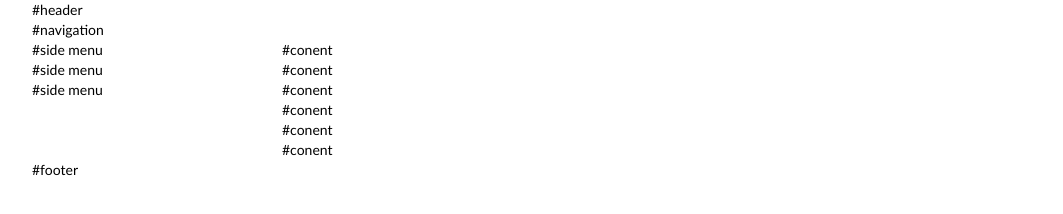
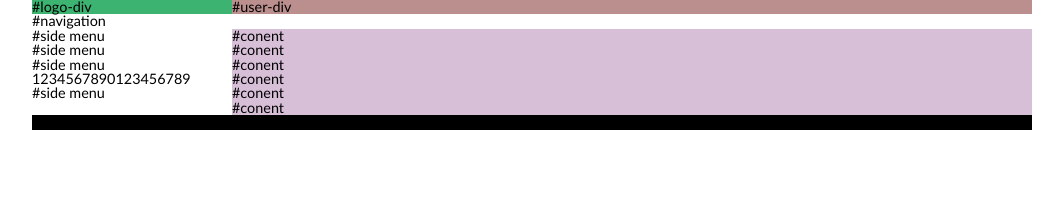
Before and after one commit to axxtros/webtemplate_1, a plain HTML site: page public_html/index.html in a window 1536 px wide. Shown: the whole page, without its empty margins (236-1299 px from the left). Drawn offline with Linux system fonts and the light colour scheme.

Commit message:
CSS változók bevezetése.

```diff
--- a/public_html/css/common.css
+++ b/public_html/css/common.css
@@ -2,3 +2,12 @@
     Created on : Aug 28, 2017, 9:23:25 AM
     Author     : fs
 */
+
+body {
+    font-family: "Trebuchet MS", "Lucida Grande", "Lucida Sans Unicode", "Lucida Sans", Tahoma, sans-serif;
+    font-size: 0.9em;
+    font-style: normal;
+    font-variant: normal;
+    font-weight: normal;
+    line-height: 1em;
+}
--- a/public_html/css/main-desktop.css
+++ b/public_html/css/main-desktop.css
@@ -10,37 +10,63 @@
 
 @media (min-width: 1281px) {
 
+    :root {
+        /* dev temp variables */
+        --header-logo-bg-color: mediumseagreen;
+        --header-user-bg-color: rosybrown;
+        --nav-bg-color: appworkspace;
+        --aside-bg-color: menu;
+        --main-bg-color: thistle;
+        --footer-bg-color: activecaption;
+
+        /* variables */
+        --left-side-width: 20%;
+        --content-side-width: 80%;
+    }
+
     body {
-        font-family: "Trebuchet MS", "Lucida Grande", "Lucida Sans Unicode", "Lucida Sans", Tahoma, sans-serif;
-        font-size: 14px;
-        font-style: normal;
-        font-variant: normal;
-        font-weight: 400;
-        line-height: 20px;
+        width: 1000px;
+        margin-left: auto;
+        margin-right: auto;
     }
 
     header {
 
     }
 
+    #header-logo-div {
+        background-color: var(--header-logo-bg-color);
+        float: left;
+        width: var(--left-side-width);
+    }
+
+    #header-user-div {
+        background-color: var(--header-user-bg-color);
+        float: right;
+        width: var(--content-side-width);
+    }
+
     nav {
-
+        background-color: var(--nav-bg-color);
     }
 
     aside {
+        background-color: var(--aside-bg-color);
         float: left;
-        width: 250px;
+        width: var(--left-side-width);
         height: auto;
     }
 
     main {
+        background-color: var(--main-bg-color);
         float: right;
-        width: 750px;
+        width: var(--content-side-width);
         display: block;
         height: auto;
     }
 
     footer {
+        background-color: var(--footer-bg-color);
         clear: both;
     }
 
--- a/public_html/css/reset.css
+++ b/public_html/css/reset.css
@@ -15,16 +15,13 @@ table, caption, tbody, tfoot, thead, tr, th, td,
 article, aside, canvas, details, figcaption, figure,
 footer, header, hgroup, menu, nav, section, summary,
 time, mark, audio, video {
-    margin:0;
-    padding:0;
-    border:0;
-    outline:0;
-    font-size:100%;
-    vertical-align:baseline;
-    background:transparent;
-    width: 1000px;
-    margin-left: auto;
-    margin-right: auto;
+    margin: 0;
+    padding: 0;
+    border: 0;
+    outline: 0;
+    font-size: 100%;
+    vertical-align: baseline;
+    background: transparent;
 }
 
 /*
@@ -37,4 +34,7 @@ time, mark, audio, video {
     CSS @media borders: (innen vannak a css határok belőve)
     https://gist.github.com/gokulkrishh/242e68d1ee94ad05f488
 
+    CSS variable tutorial:
+    https://developers.google.com/web/updates/2016/02/css-variables-why-should-you-care
+
 */
--- a/public_html/index.html
+++ b/public_html/index.html
@@ -5,6 +5,7 @@
         <meta charset="UTF-8">
         <meta name="viewport" content="width=device-width, initial-scale=1.0">
         <link rel="stylesheet" type="text/css" href="css/reset.css">
+        <link rel="stylesheet" type="text/css" href="css/common.css">
         <link rel="stylesheet" type="text/css" href="css/main-desktop.css">
         <link rel="stylesheet" type="text/css" href="css/main-laptop.css">
         <link rel="stylesheet" type="text/css" href="css/main-tablet-landscape.css">
@@ -15,7 +16,12 @@
     <body>
 
         <header>
-            #header<br/>
+            <div id="header-logo-div">
+                #logo-div
+            </div>
+            <div id="header-user-div">
+                #user-div
+            </div>
         </header>
 
         <nav>
@@ -25,6 +31,8 @@
         <aside>
             #side menu<br/>
             #side menu<br/>
+            #side menu<br/>
+            1234567890123456789<br/>
             #side menu<br/>
         </aside>
 
```
